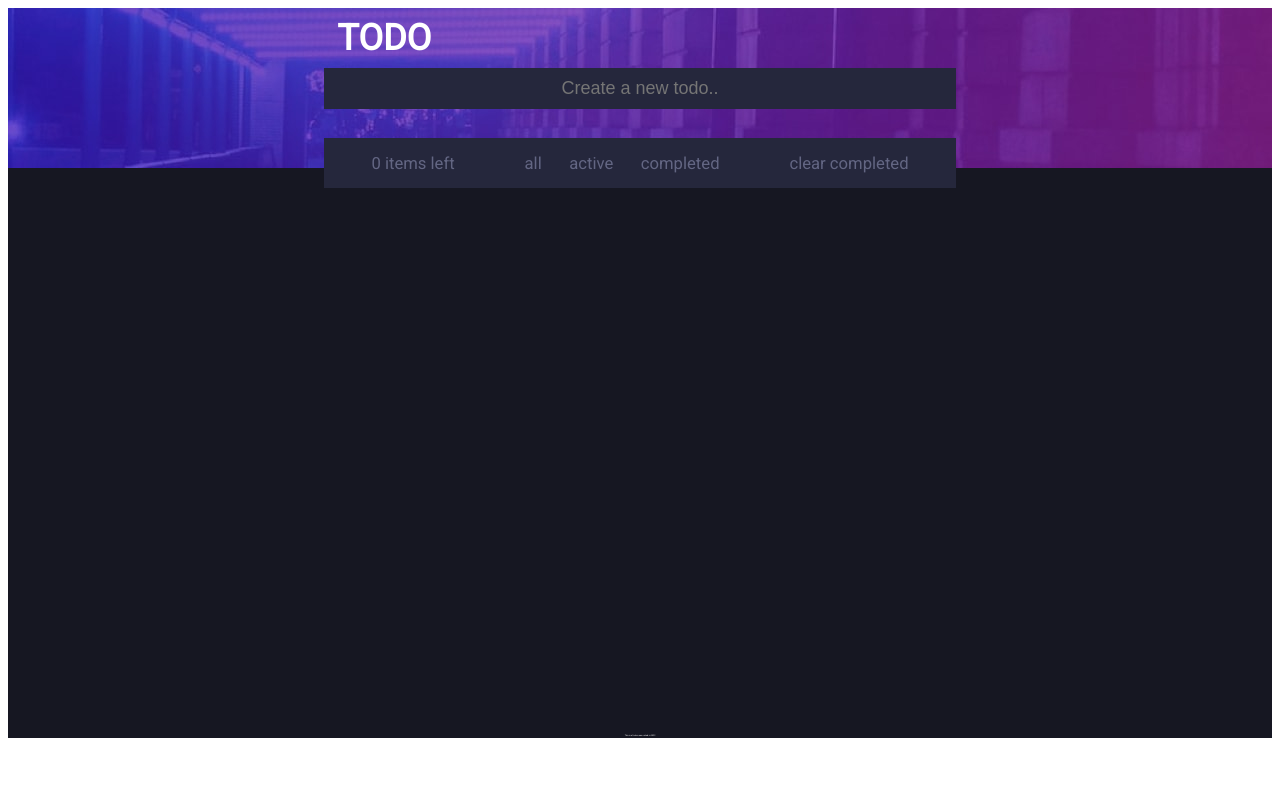
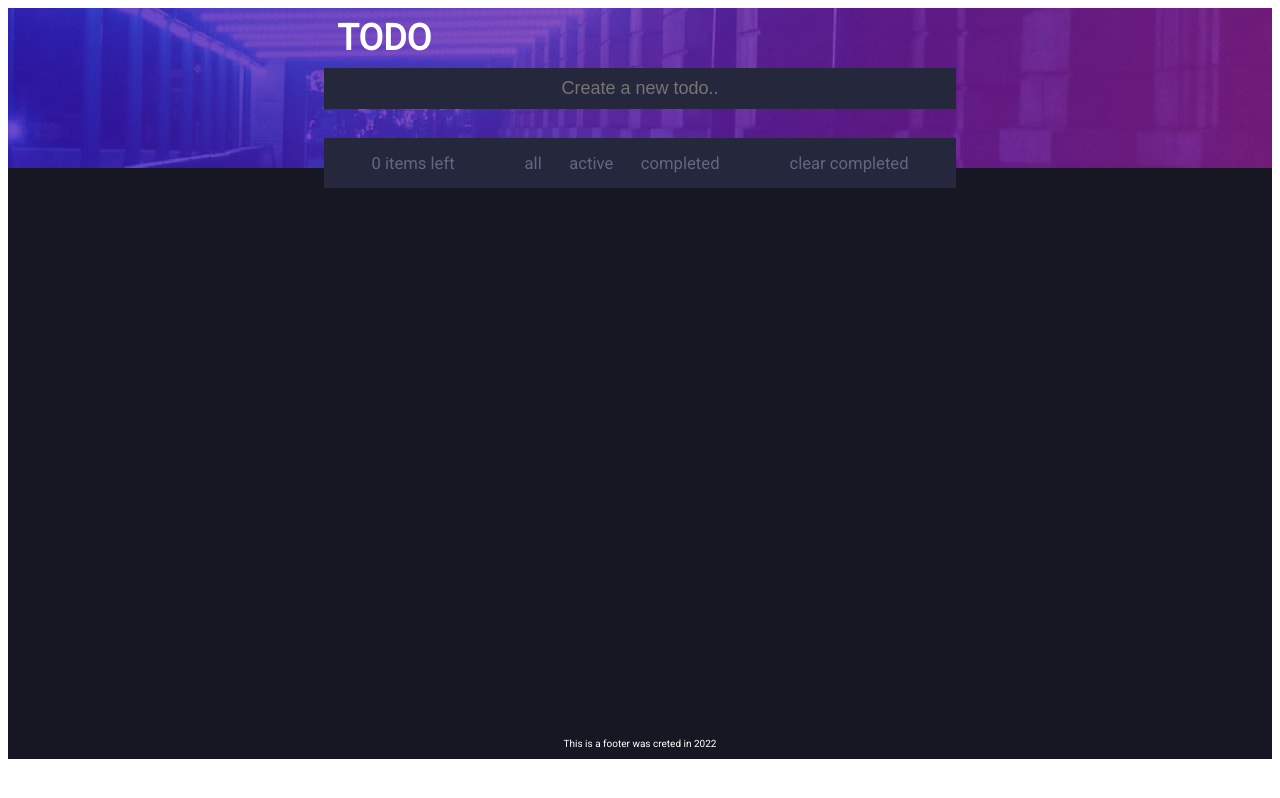
Before and after one commit to kykp/todo_redux_toolkit, a React (Create React App) app: page / in a window 1280 px wide. Built offline with nearby package versions, Linux system fonts and the light colour scheme.

Commit message:
fix: footer css text-size

```diff
--- a/src/index.css
+++ b/src/index.css
@@ -162,7 +162,7 @@
   justify-content: center;
 }
 .footer{
- font-size: 2px;
+ font-size: 10px;
 }
 .root_footer {
   display: flex;
```
